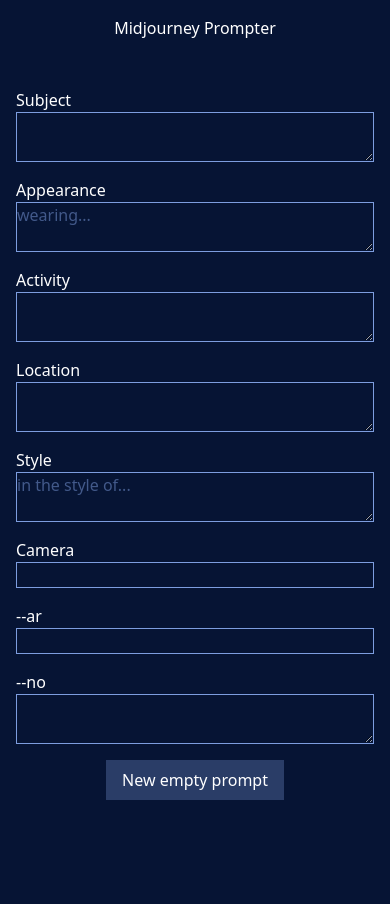
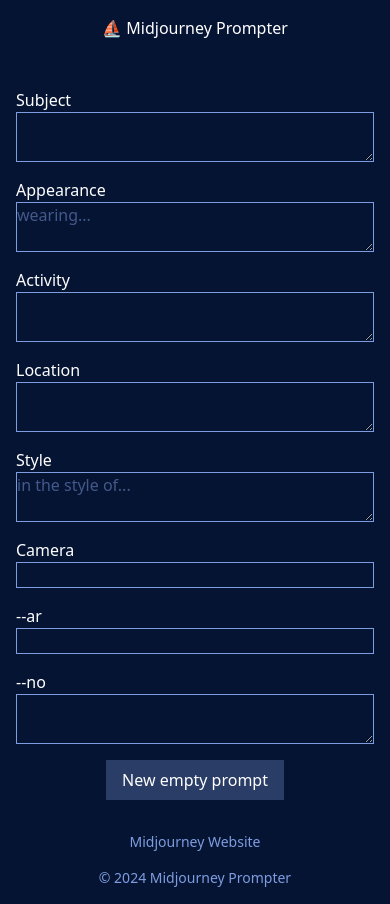
Before and after one commit to nuotsu/midjourney-prompter, a SvelteKit app: page / in a window 390 px wide. Before the commit the page ends 844 px from the top, so only its background shows below. Built offline with nearby package versions, Linux system fonts and the light colour scheme.

Commit message:
mobile style fixes

```diff
--- a/src/lib/Actions.svelte
+++ b/src/lib/Actions.svelte
@@ -1,4 +1,4 @@
-<div class="grid gap-2 w-[300px]">
+<div class="grid gap-2 sm:w-[300px]">
 	<output class="text-lightnavy font-mono">{output}</output>
 
 	{#if output}
--- a/src/lib/Prompter.svelte
+++ b/src/lib/Prompter.svelte
@@ -3,7 +3,7 @@
 
 	<form
 		id="prompter-{prompter.id}"
-		class="grid grid-cols-[repeat(auto-fill,minmax(250px,1fr))] gap-4 items-start"
+		class="grid sm:grid-cols-[repeat(auto-fill,minmax(250px,1fr))] gap-4 items-start"
 		bind:this={form}
 		on:input={generateOutput}
 	>
--- a/src/routes/+layout.svelte
+++ b/src/routes/+layout.svelte
@@ -1,9 +1,32 @@
-<h1 class="text-center p-4">Midjourney Prompter</h1>
+<svelte:head>
+	<title>{title}</title>
+</svelte:head>
+
+<header>
+	<h1 class="text-center p-4">⛵️ {title}</h1>
+</header>
 
 <main class="p-4">
 	<slot />
 </main>
 
+<footer
+	class="flex flex-wrap max-sm:flex-col items-center justify-between gap-4 p-4 text-center text-sm text-lightnavy"
+>
+	<p class="max-sm:order-1">
+		&copy; {new Date().getFullYear()}
+		{title}
+	</p>
+
+	<nav>
+		<a href="https://www.midjourney.com/imagine" target="_blank">
+			Midjourney Website
+		</a>
+	</nav>
+</footer>
+
 <script lang="ts">
 	import '../styles/app.css'
+
+	const title = 'Midjourney Prompter'
 </script>
--- a/src/routes/+page.svelte
+++ b/src/routes/+page.svelte
@@ -1,7 +1,3 @@
-<svelte:head>
-	<title>Midjourney Prompter</title>
-</svelte:head>
-
 <section class="grid gap-4">
 	{#each $allPrompts as prompter, index (prompter.id)}
 		<Prompter {prompter} {index} />
```
